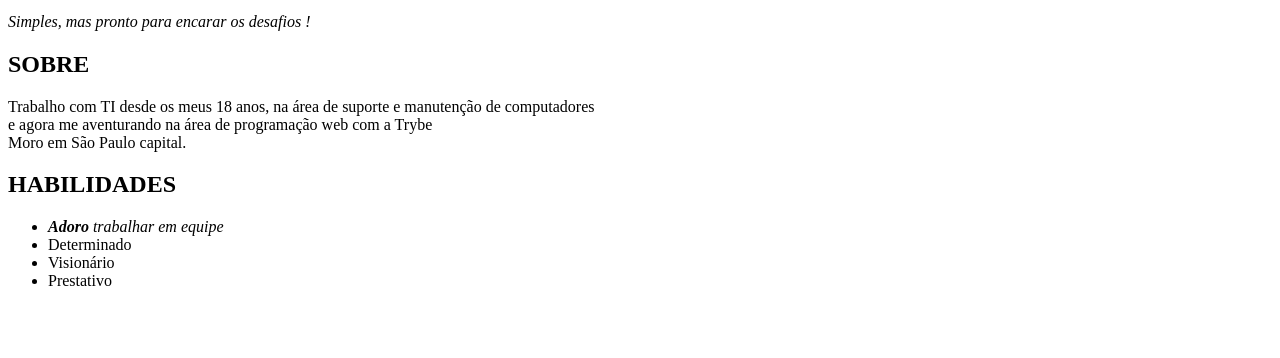
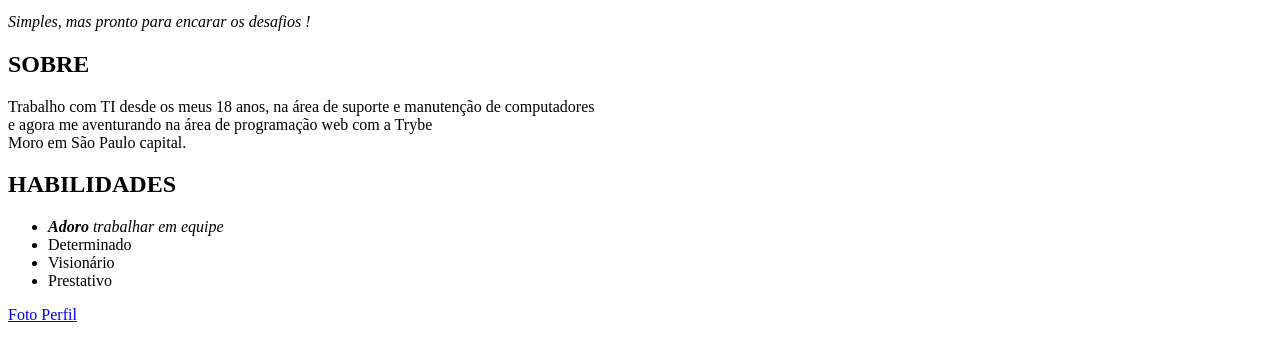
Before and after one commit to fabianojustino/fabianojustino.github.io, a plain HTML site: page index.html in a window 1280 px wide. Shown: the part 174-532 px from the top of the page. Drawn offline with Linux system fonts and the light colour scheme.

Commit message:
add link interno foto

```diff
--- a/index.html
+++ b/index.html
@@ -12,7 +12,7 @@
     <h2>Portfólio <img src="logo_trybe.jpeg" width="25px"></h2>
     <hr color="gray">
     <h1> Fabiano Justino </h1>
-    <img src="/foto_perfil" alt="fabiano justino" width="300px">
+    <img id="perfil" src="/foto_perfil" alt="fabiano justino" width="300px">
     <p><em>Simples, mas pronto para encarar os desafios ! </em></p>
 
     <h2>SOBRE</h2>
@@ -29,6 +29,8 @@
     <li>Prestativo</li>
     </ul>
 
+    <a href="#perfil" target="_black">Foto Perfil</a>
+
 
 
 
```
